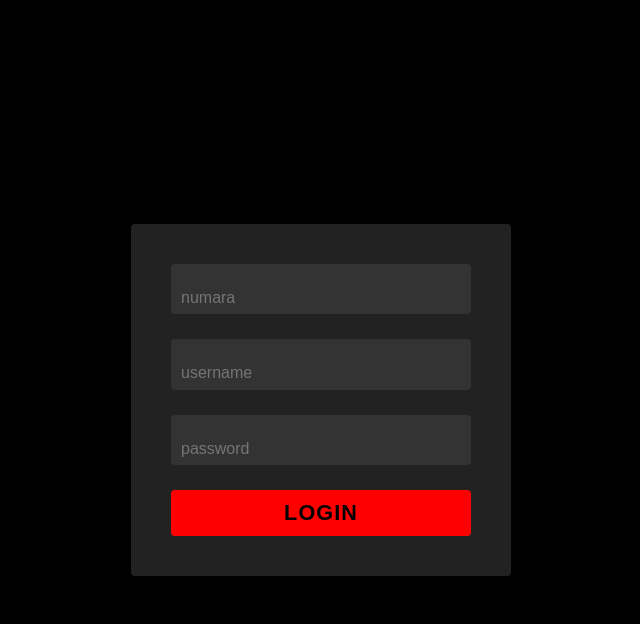
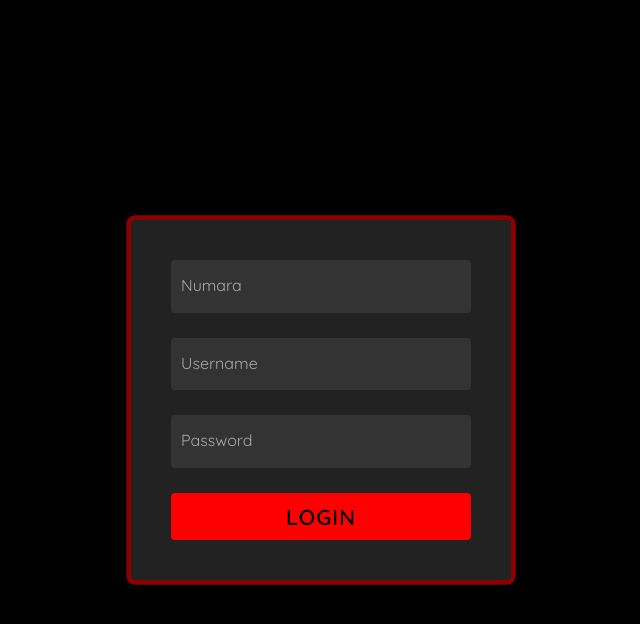
Before and after one commit to AhmetCekmece/web_note, a PHP site: page / in a window 1280 px wide. Shown: the top 624 px of the page, without its empty margins (319-959 px from the left). Run offline with PHP 8.4, Linux system fonts and the light colour scheme.

Commit message:
Add files via upload

```diff
--- a/index.html
+++ b/index.html
@@ -13,13 +13,13 @@
         <div class="content">
             <form class="form" method="post">
                 <div class="inputBox">
-                    <input id="numara" name="numara" type="text" placeholder="numara" required>
+                    <input id="numara" name="numara" type="text" required> <i>Numara</i>
                 </div>
                 <div class="inputBox">
-                    <input id="username" name="username" type="text" placeholder="username" required>
+                    <input id="username" name="username" type="text" required> <i>Username</i>
                 </div>
                 <div class="inputBox">
-                    <input id="password" name="password" type="password" placeholder="password" required>
+                    <input id="password" name="password" type="password" required> <i>Password</i>
                 </div>
                 <div class="inputBox">
                     <input id="loginButton" type="submit" value="LOGIN">
--- a/style-login.css
+++ b/style-login.css
@@ -1,3 +1,4 @@
+@import url('https://fonts.googleapis.com/css2?family=Quicksand:wght@300;400;500;600;700&display=swap');
 
 *{
   margin: 0;
@@ -25,8 +26,16 @@ body
   padding: 40px;
   border-radius: 4px;
   box-shadow: 0 0 0 0 transparent;
+  animation: pulse 1.5s infinite;
 }
-
+@keyframes pulse {
+  0%, 100% {
+      box-shadow: 0 0 0 0 darkred;
+  }
+  50% {
+      box-shadow: 0 0 0 0.3em darkred;         /*transparent;*/
+  }
+}
 
 .signin .content
 {
@@ -73,6 +82,24 @@ body
 
 .signin .content .form .inputBox input:focus {
   box-shadow: 0 0 5px #444;
+}
+
+.signin .content .form .inputBox i
+{
+  position: absolute;
+  left: 0;
+  padding: 15px 10px;
+  font-style: normal;
+  color: #aaa;
+  transition: 0.5s;
+  pointer-events: none;
+}
+.signin .content .form .inputBox input:focus ~ i,
+.signin .content .form .inputBox input:valid ~ i
+{
+  padding: 5px 10px;
+  font-size: 0.8em;
+  color: #888;
 }
 
 .signin .content .form .links
```
